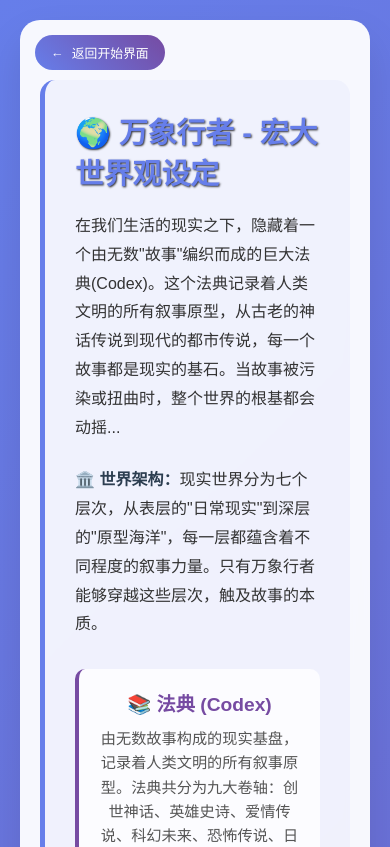
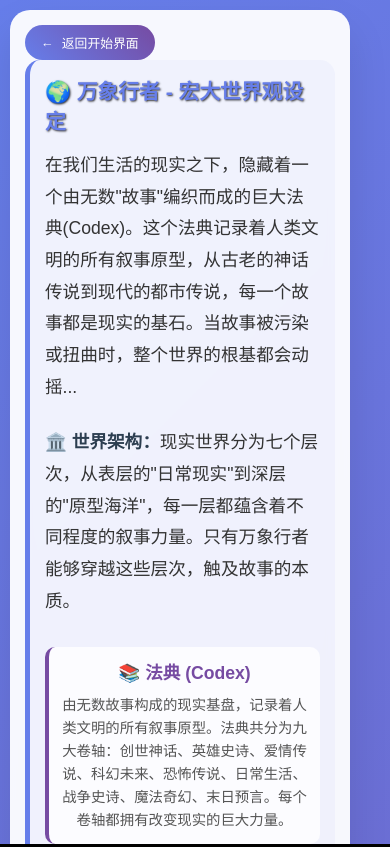
Before and after one commit to chenxing3060/thecodexwalker, a website: page about.html in a window 390 px wide. Shown: the top 847 px of the page. Drawn offline with Linux system fonts and the light colour scheme.

Commit message:
fix: 彻底修复移动端排版居中、APK图标配置和滚动问题

```diff
--- a/about.html
+++ b/about.html
@@ -7,6 +7,15 @@
     <title>万象行者 - 作品与创作者介绍</title>
     <link rel="stylesheet" href="./style.css">
     <style>
+        html, body {
+            margin: 0;
+            padding: 0;
+            height: 100%;
+            overflow-x: hidden;
+            overflow-y: auto;
+            -webkit-overflow-scrolling: touch;
+        }
+
         .about-container {
             min-height: 100vh;
             background: linear-gradient(135deg, #667eea 0%, #764ba2 100%);
@@ -15,6 +24,7 @@
             overflow-x: hidden;
             overflow-y: auto;
             -webkit-overflow-scrolling: touch;
+            box-sizing: border-box;
         }
 
         .about-card {
@@ -213,9 +223,19 @@
             letter-spacing: 1px;
         }
 
+        /* 移动端滚动优化 */
         @media (max-width: 768px) {
+            .about-container {
+                padding: 15px;
+                min-height: 100vh;
+                height: auto;
+            }
+
             .about-card {
                 padding: 60px 20px 30px 20px;
+                margin: 0;
+                width: calc(100% - 40px);
+                box-sizing: border-box;
             }
 
             .top-back-button {
@@ -223,22 +243,59 @@
                 left: 15px;
                 padding: 8px 16px;
                 font-size: 0.8rem;
+                position: fixed;
+                z-index: 1000;
             }
 
-            .name {
-                font-size: 2rem;
+            .section {
+                margin-bottom: 30px;
+                padding: 20px;
             }
 
-            .title {
-                font-size: 1.1rem;
-            }
-
-            .description {
-                font-size: 1rem;
+            .section-title {
+                font-size: 1.5rem;
+                margin-bottom: 15px;
             }
 
             .worldview-grid {
                 grid-template-columns: 1fr;
+                gap: 15px;
+            }
+
+            .concept-card {
+                padding: 15px;
+            }
+
+            .concept-title {
+                font-size: 1.1rem;
+            }
+
+            .concept-desc {
+                font-size: 0.9rem;
+            }
+        }
+
+        @media (max-width: 480px) {
+            .about-container {
+                padding: 10px;
+            }
+
+            .about-card {
+                padding: 50px 15px 25px 15px;
+                width: calc(100% - 30px);
+            }
+
+            .section {
+                padding: 15px;
+                margin-bottom: 20px;
+            }
+
+            .section-title {
+                font-size: 1.3rem;
+            }
+
+            .concept-card {
+                padding: 12px;
             }
         }
     </style>
```
Also changed, not shown: index.html (+52 -20 lines), .github/workflows/build-apk.yml.
